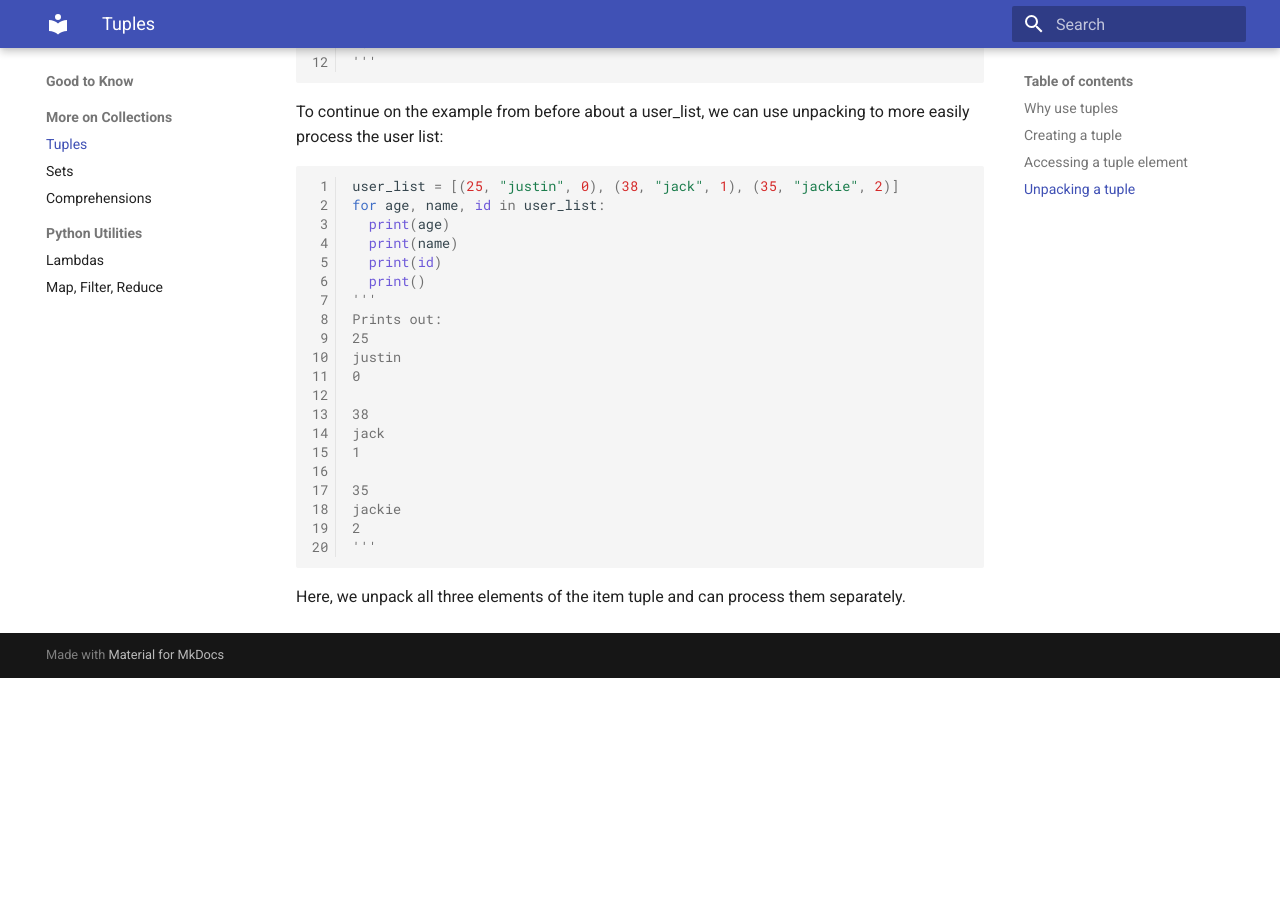
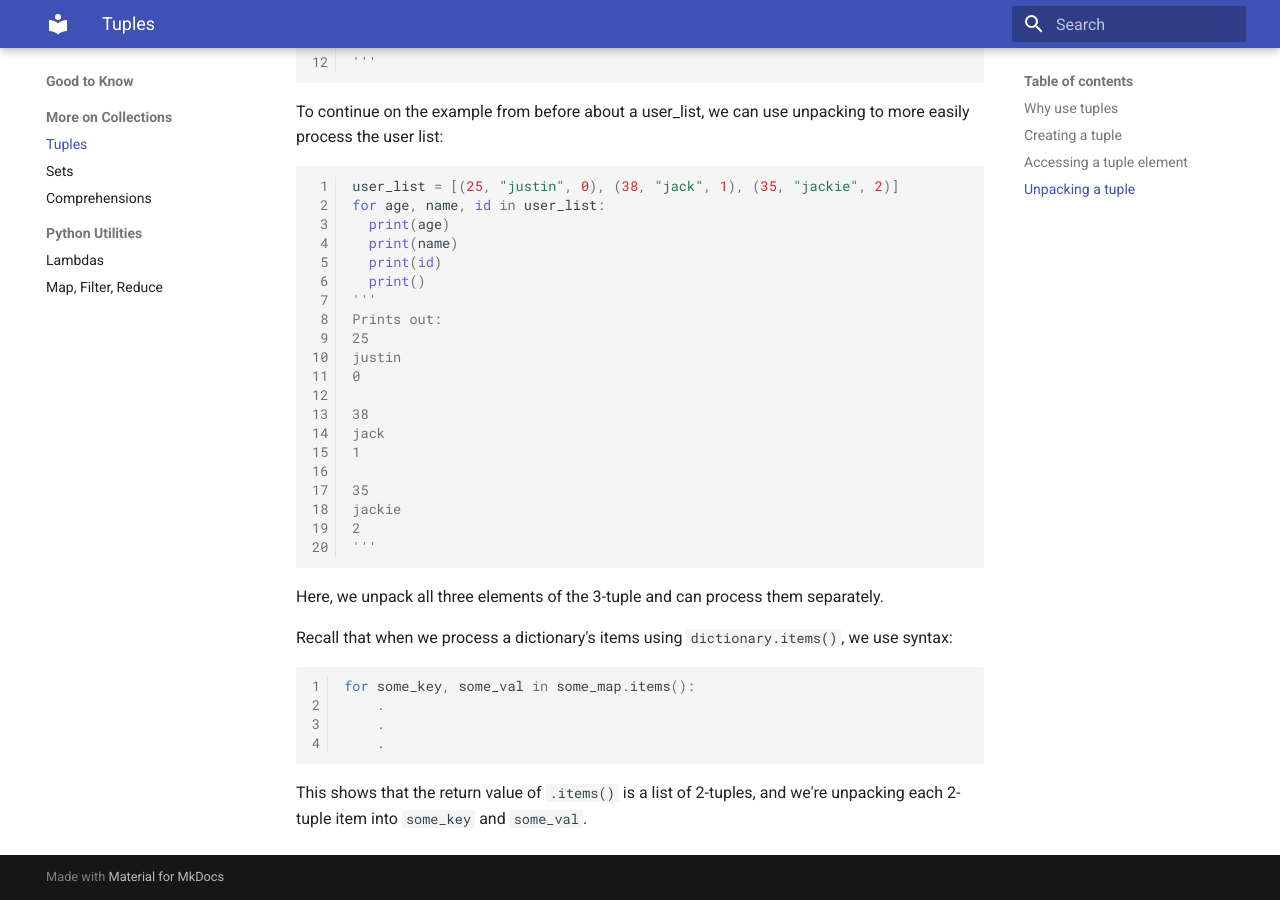
Before and after one commit to justinjoco/python-tutorial, an MkDocs documentation site: the page built from docs/collections/tuples.md, in a window 1280 px wide and 900 px high, scrolled down 1524 px. Built offline with MkDocs 1.6.1 and Material for MkDocs 9.7.7, drawn with Linux system fonts in a browser that asks for light colours; before the commit the page ends 2202 px from its top, so only the background shows below that.

Commit message:
re-emphasized dictionary discussion about tuples

````diff
--- a/docs/collections/tuples.md
+++ b/docs/collections/tuples.md
@@ -64,4 +64,14 @@ jackie
 2
 '''
 ```
-Here, we unpack all three elements of the item tuple and can process them separately.
+Here, we unpack all three elements of the 3-tuple and can process them separately.
+
+
+Recall that when we process a dictionary's items using `dictionary.items()`, we use syntax:
+```python
+for some_key, some_val in some_map.items():
+    .
+    .
+    .
+```
+This shows that the return value of `.items()` is a list of 2-tuples, and we're unpacking each 2-tuple item into `some_key` and `some_val`.
````
